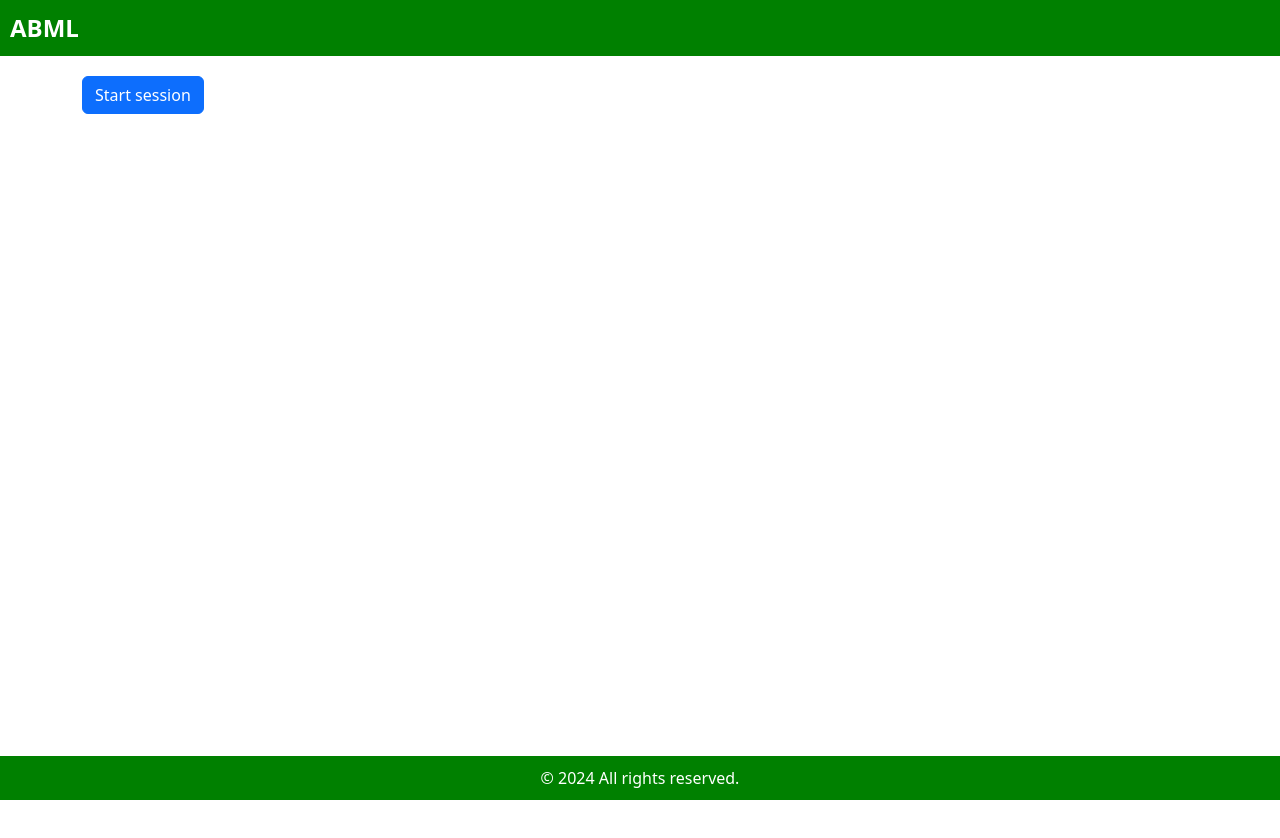
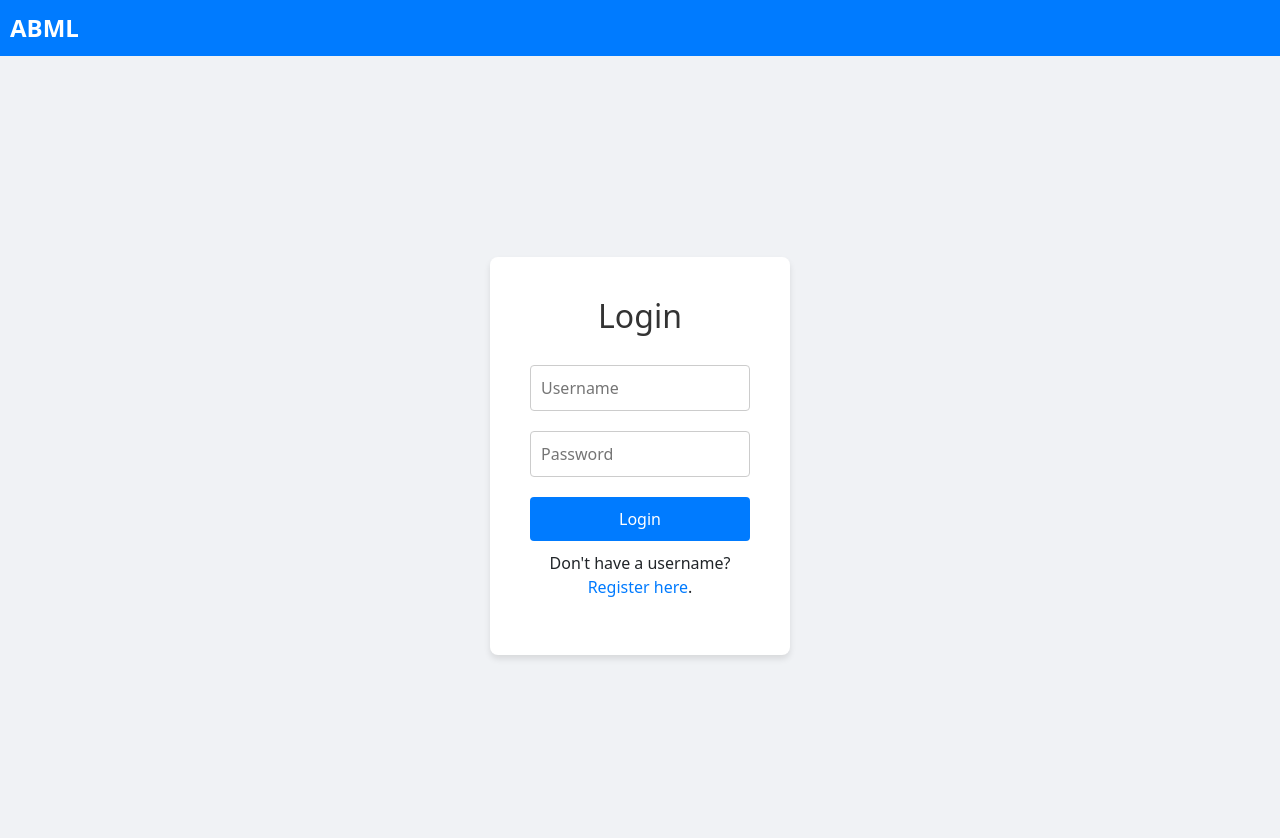
Before and after one commit to edolj/react-abml, a React (Vite) app: page / in a window 1280 px wide. Shown: the top 838 px of the page. Before the commit the page ends 800 px from the top, so only its background shows below. Built offline with nearby package versions, Linux system fonts and the light colour scheme.

Commit message:
add login, logout page

```diff
--- a/src/App.css
+++ b/src/App.css
@@ -4,3 +4,10 @@
     margin: 0 auto; /* Centers the container */
     padding: 20px; /* Optional: Adds some padding */
 }
+
+.box-with-border {
+    border: 2px solid #ccc; /* Gray border */
+    padding: 20px;
+    border-radius: 5px; /* Optional: makes the corners rounded */
+    box-shadow: 0 1px 3px rgba(0, 0, 0, 0.2); /* Shadow */
+}
--- a/src/App.tsx
+++ b/src/App.tsx
@@ -1,33 +1,25 @@
-import { Routes, Route, useNavigate } from "react-router-dom";
+import { Routes, Route } from "react-router-dom";
 import "./App.css";
 
-import PrimaryButton from "./components/PrimaryButton";
 import Header from "./components/Header";
-import Footer from "./components/Footer";
 import SelectExampleView from "./components/SelectExampleView";
 import ArgumentView from "./components/ArgumentView";
+import LoginForm from "./components/LoginForm";
+import RegistrationForm from "./components/RegistrationForm";
 
 function App() {
-  const navigate = useNavigate();
-
   return (
     <>
       <Header />
-      {location.pathname === "/" && (
-        <div className="container">
-          <PrimaryButton onClick={() => navigate("/selectExample")}>
-            Start session
-          </PrimaryButton>
-        </div>
-      )}
       <Routes>
+        <Route path="/" element={<LoginForm />} />
+        <Route path="/register" element={<RegistrationForm />} />
         <Route path="/selectExample" element={<SelectExampleView />} />
         <Route
           path="/selectExample/:criticalIndex"
           element={<ArgumentView />}
         />
       </Routes>
-      <Footer />
     </>
   );
 }
--- /dev/null
+++ b/src/components/LoginForm.tsx
@@ -0,0 +1,60 @@
+import { useState } from "react";
+import { Link, useNavigate } from "react-router-dom";
+import { useAuth } from "../context/AuthContext";
+import axios from "axios";
+import "../css/LoginForm.css";
+
+const LoginForm = () => {
+  const [username, setUsername] = useState("");
+  const [password, setPassword] = useState("");
+  const { setIsLoggedIn } = useAuth();
+  const navigate = useNavigate();
+
+  const handleSubmit = (event: any) => {
+    event.preventDefault();
+    axios
+      .post("http://localhost:8000/api-token-auth/", { username, password })
+      .then((res) => {
+        localStorage.setItem("token", res.data.token);
+        setIsLoggedIn(true); // Update the authentication state
+        navigate("/selectExample"); // Redirect to home page
+      })
+      .catch((error) => {
+        console.error("Authentication error: ", error);
+      });
+  };
+
+  return (
+    <div className="login-container">
+      <form onSubmit={handleSubmit} className="login-form">
+        <h2>Login</h2>
+        <input
+          type="text"
+          value={username}
+          onChange={(e) => setUsername(e.target.value)}
+          placeholder="Username"
+          className="login-input"
+        />
+        <input
+          type="password"
+          value={password}
+          onChange={(e) => setPassword(e.target.value)}
+          placeholder="Password"
+          className="login-input"
+        />
+        <button type="submit" className="login-button">
+          Login
+        </button>
+        <p>
+          Don't have a username?{" "}
+          <Link to="/register" className="register-link">
+            Register here
+          </Link>
+          .
+        </p>
+      </form>
+    </div>
+  );
+};
+
+export default LoginForm;
--- /dev/null
+++ b/src/components/RegistrationForm.tsx
@@ -0,0 +1,77 @@
+import React, { useState } from "react";
+import axios from "axios";
+import { Link, useNavigate } from "react-router-dom";
+import "../css/RegistrationForm.css";
+
+const RegistrationForm = () => {
+  const [username, setUsername] = useState("");
+  const [password, setPassword] = useState("");
+  const [passwordConfirm, setPasswordConfirm] = useState("");
+  const navigate = useNavigate();
+
+  const handleSubmit = (event: React.FormEvent<HTMLFormElement>) => {
+    event.preventDefault();
+
+    if (password !== passwordConfirm) {
+      alert("Passwords do not match.");
+      return;
+    }
+
+    axios
+      .post("http://localhost:8000/api/register/", { username, password })
+      .then((response) => {
+        console.log("Registration successful:", response.data);
+        navigate("/");
+      })
+      .catch((error) => {
+        console.error(
+          "Registration error:",
+          error.response ? error.response.data : error.message
+        );
+      });
+  };
+
+  return (
+    <div className="registration-container">
+      <form onSubmit={handleSubmit} className="registration-form">
+        <h2>Register</h2>
+        <input
+          type="text"
+          placeholder="Username"
+          value={username}
+          onChange={(e) => setUsername(e.target.value)}
+          className="registration-input"
+          required
+        />
+        <input
+          type="password"
+          placeholder="Password"
+          value={password}
+          onChange={(e) => setPassword(e.target.value)}
+          className="registration-input"
+          required
+        />
+        <input
+          type="password"
+          placeholder="Confirm Password"
+          value={passwordConfirm}
+          onChange={(e) => setPasswordConfirm(e.target.value)}
+          className="registration-input"
+          required
+        />
+        <button type="submit" className="registration-button">
+          Register
+        </button>
+        <p>
+          Already have an account?{" "}
+          <Link to="/" className="login-link">
+            Login here
+          </Link>
+          .
+        </p>
+      </form>
+    </div>
+  );
+};
+
+export default RegistrationForm;
--- a/src/components/SelectExampleView.tsx
+++ b/src/components/SelectExampleView.tsx
@@ -9,8 +9,8 @@ function SelectExampleView() {
   const navigate = useNavigate();
 
   const tableColumns = [
-    { Header: "ID", accessor: "column1" },
-    { Header: "Err", accessor: "column2" },
+    { Header: "Name", accessor: "column1" },
+    { Header: "Critical", accessor: "column2" },
     { Header: "Credit Score", accessor: "column3" },
   ];
 
@@ -19,7 +19,7 @@ function SelectExampleView() {
   const [isLoading, setIsLoading] = useState(true); // Add loading state
   const tableData = formatCriticalInstances(criticalInstances);
 
-  const handleRowClick = (index: any) => {
+  const handleRowClick = (index: number) => {
     if (index !== null) {
       const criticalIndex = criticalInstances[index].critical_index;
       const idName = criticalInstances[index].id;
@@ -58,7 +58,7 @@ function SelectExampleView() {
 
   return (
     <div className="container">
-      <h2>Select Critical Example</h2>
+      <h4>Select critical example from:</h4>
       {isLoading ? (
         <Backdrop
           sx={{ color: "#fff", zIndex: (theme) => theme.zIndex.drawer + 1 }}
--- /dev/null
+++ b/src/context/AuthContext.tsx
@@ -0,0 +1,30 @@
+import React, { createContext, useState, useContext, ReactNode } from "react";
+
+interface AuthContextType {
+  isLoggedIn: boolean;
+  setIsLoggedIn: (value: boolean) => void;
+}
+
+const AuthContext = createContext<AuthContextType | undefined>(undefined);
+
+export const AuthProvider: React.FC<{ children: ReactNode }> = ({
+  children,
+}) => {
+  const [isLoggedIn, setIsLoggedIn] = useState<boolean>(
+    !!localStorage.getItem("token")
+  );
+
+  return (
+    <AuthContext.Provider value={{ isLoggedIn, setIsLoggedIn }}>
+      {children}
+    </AuthContext.Provider>
+  );
+};
+
+export const useAuth = () => {
+  const context = useContext(AuthContext);
+  if (context === undefined) {
+    throw new Error("useAuth must be used within an AuthProvider");
+  }
+  return context;
+};
--- a/src/css/Header.css
+++ b/src/css/Header.css
@@ -1,5 +1,5 @@
 .header {
-    background-color: green;
+    background-color: #007bff;
     padding: 10px;
     color: #fff;
     display: flex;
@@ -22,3 +22,18 @@
 .header .nav a:hover {
     text-decoration: underline;
 }
+
+.logout-button {
+    background-color: #ff4d4d;
+    color: white;
+    border: none;
+    border-radius: 4px;
+    padding: 10px 20px;
+    cursor: pointer;
+    font-size: 16px;
+    margin-left: 20px;
+  }
+
+  .logout-button:hover {
+    background-color: #cc0000;
+  }
--- /dev/null
+++ b/src/css/LoginForm.css
@@ -0,0 +1,55 @@
+.login-container {
+    display: flex;
+    justify-content: center;
+    align-items: center;
+    height: 100vh;
+    background-color: #f0f2f5;
+}
+
+.login-form {
+    background: white;
+    padding: 40px;
+    border-radius: 8px;
+    box-shadow: 0 4px 6px rgba(0, 0, 0, 0.1);
+    width: 300px;
+    text-align: center;
+}
+
+.login-form h2 {
+    margin-bottom: 20px;
+    color: #333;
+}
+
+.login-input {
+    width: 100%;
+    padding: 10px;
+    margin: 10px 0;
+    border: 1px solid #ccc;
+    border-radius: 4px;
+    box-sizing: border-box;
+}
+
+.login-button {
+    width: 100%;
+    padding: 10px;
+    margin: 10px 0;
+    background-color: #007bff;
+    color: white;
+    border: none;
+    border-radius: 4px;
+    cursor: pointer;
+    font-size: 16px;
+}
+
+.login-button:hover {
+    background-color: #0056b3;
+}
+
+.register-link {
+    color: #007bff;
+    text-decoration: none;
+}
+
+.register-link:hover {
+    text-decoration: underline;
+}
--- /dev/null
+++ b/src/css/RegistrationForm.css
@@ -0,0 +1,55 @@
+.registration-container {
+    display: flex;
+    justify-content: center;
+    align-items: center;
+    height: 100vh;
+    background-color: #f0f2f5;
+}
+
+.registration-form {
+    background: white;
+    padding: 40px;
+    border-radius: 8px;
+    box-shadow: 0 4px 6px rgba(0, 0, 0, 0.1);
+    width: 300px;
+    text-align: center;
+}
+
+.registration-form h2 {
+    margin-bottom: 20px;
+    color: #333;
+}
+
+.registration-input {
+    width: 100%;
+    padding: 10px;
+    margin: 10px 0;
+    border: 1px solid #ccc;
+    border-radius: 4px;
+    box-sizing: border-box;
+}
+
+.registration-button {
+    width: 100%;
+    padding: 10px;
+    margin: 10px 0;
+    background-color: #007bff;
+    color: white;
+    border: none;
+    border-radius: 4px;
+    cursor: pointer;
+    font-size: 16px;
+}
+
+.registration-button:hover {
+    background-color: #0056b3;
+}
+
+.login-link {
+    color: #007bff;
+    text-decoration: none;
+}
+
+.login-link:hover {
+    text-decoration: underline;
+}
--- a/src/main.tsx
+++ b/src/main.tsx
@@ -3,11 +3,14 @@ import ReactDOM from "react-dom/client";
 import App from "./App";
 import "bootstrap/dist/css/bootstrap.css";
 import { BrowserRouter } from "react-router-dom";
+import { AuthProvider } from "./context/AuthContext";
 
 ReactDOM.createRoot(document.getElementById("root") as HTMLElement).render(
   <React.StrictMode>
     <BrowserRouter>
-      <App />
+      <AuthProvider>
+        <App />
+      </AuthProvider>
     </BrowserRouter>
   </React.StrictMode>
 );
```
Also changed, not shown: src/components/ArgumentView.tsx (+6 -3 lines), src/components/Header.tsx (+32 -1 lines).
